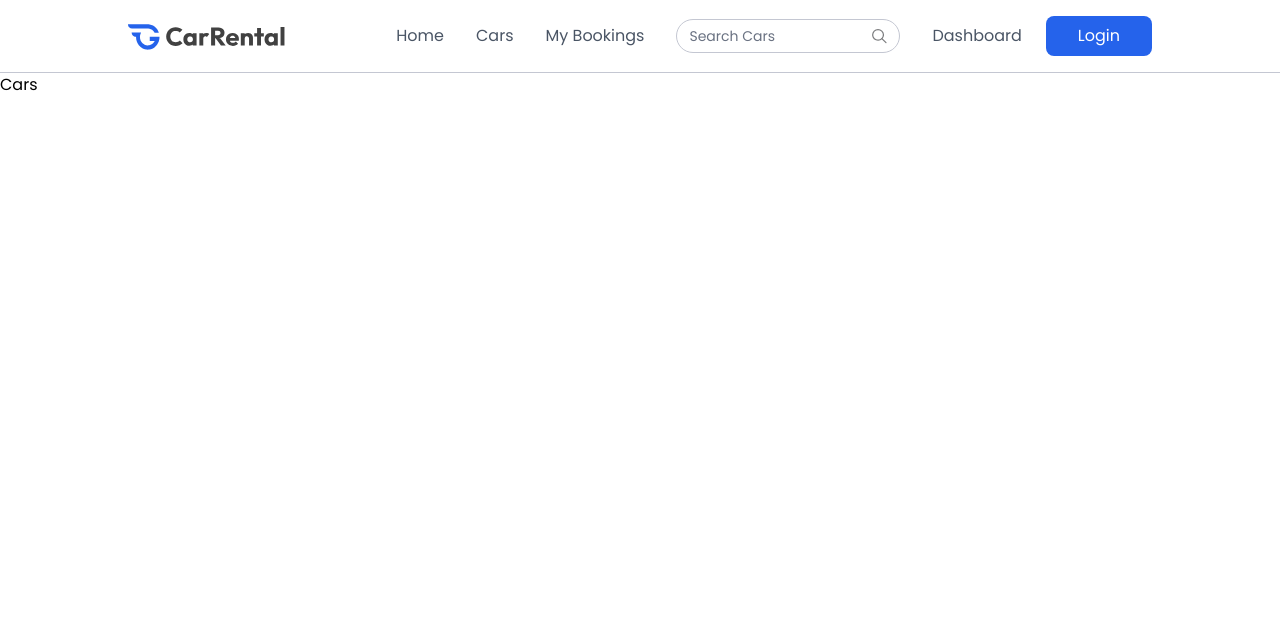
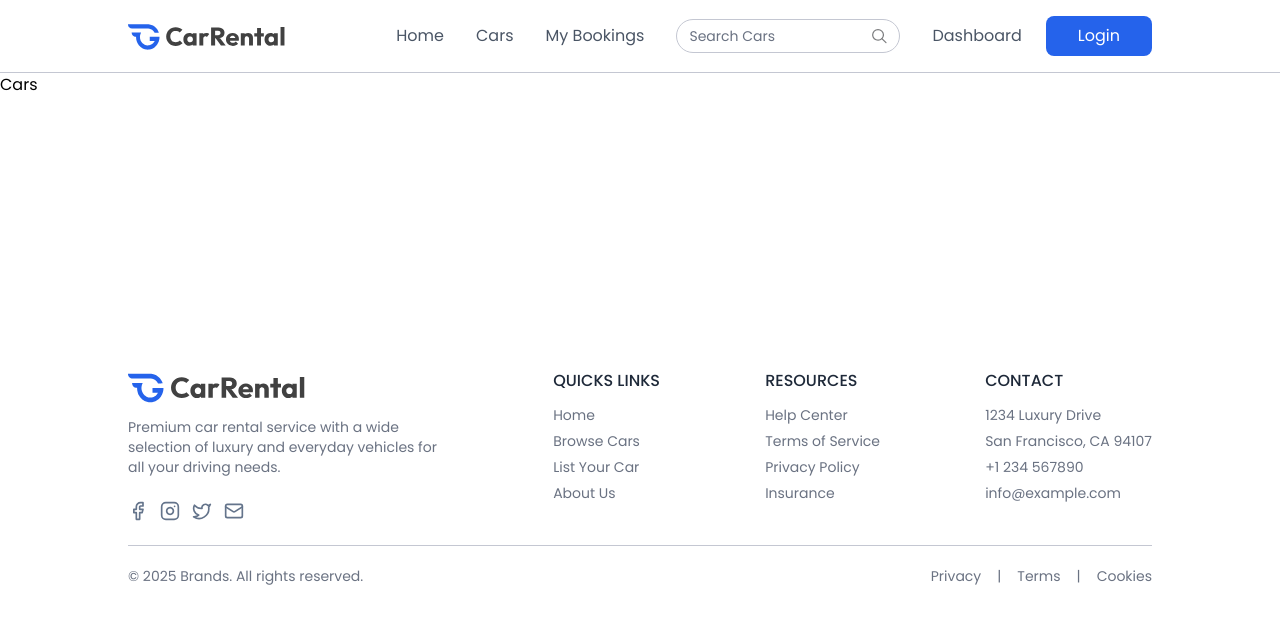
Before and after one commit to Shlok-Maktarpara-23/Car-Rental-Mern, a React (Vite) app in the folder client/: page /cars in a window 1280 px wide. Shown: the top 624 px of the page. Built offline with nearby package versions, Linux system fonts and the light colour scheme.

Commit message:
feat: add Footer section in all page except owner page

```diff
--- a/client/src/App.jsx
+++ b/client/src/App.jsx
@@ -1,19 +1,21 @@
-import React, { useState } from 'react'
-import Navbar from './components/Navbar'
-import { useLocation } from 'react-router-dom';
-import AppRoutes from './routes';
+import React, { useState } from "react";
+import Navbar from "./components/Navbar";
+import { useLocation } from "react-router-dom";
+import AppRoutes from "./routes";
+import Footer from "./components/Footer";
 
 const App = () => {
-
-  const [ShowLogin,setShowLogin] = useState(false);
-  const isOwnerPath = useLocation().pathname.startsWith('/owner')
+  const [ShowLogin, setShowLogin] = useState(false);
+  const isOwnerPath = useLocation().pathname.startsWith("/owner");
 
   return (
     <>
-      {!isOwnerPath && <Navbar setShowLogin={setShowLogin}/>}
+      {!isOwnerPath && <Navbar setShowLogin={setShowLogin} />}
       <AppRoutes />
+
+      {!isOwnerPath && <Footer />}
     </>
-  )
-}
+  );
+};
 
-export default App
+export default App;
--- /dev/null
+++ b/client/src/components/Footer.jsx
@@ -0,0 +1,128 @@
+import React from "react";
+import {
+  facebook_logo,
+  gmail_logo,
+  instagram_logo,
+  logo,
+  twitter_logo,
+} from "../assets";
+
+const Footer = () => {
+  return (
+    <div className="pt-8 px-6 md:px-16 lg:px-24 xl:px-32 mt-60 text-sm text-gray-500">
+      <div className="flex flex-wrap justify-between items-start gap-8 pb-6 border-borderColour border-b">
+        <div>
+          <img src={logo} alt="logo" className="h-8 md:h-9" />
+          <p className="max-w-80 mt-3">
+            Premium car rental service with a wide selection of luxury and
+            everyday vehicles for all your driving needs.
+          </p>
+          <div className="flex items-center gap-3 mt-6">
+            <a href="#">
+              <img
+                src={facebook_logo}
+                alt="facebook logo"
+                className="w-5 h-5"
+              />
+            </a>
+            <a href="#">
+              <img
+                src={instagram_logo}
+                alt="instagram logo"
+                className="w-5 h-5"
+              />
+            </a>
+            <a href="#">
+              <img src={twitter_logo} alt="twitter logo" className="w-5 h-5" />
+            </a>
+            <a href="#">
+              <img src={gmail_logo} alt="gmail logo" className="w-5 h-5" />
+            </a>
+          </div>
+        </div>
+
+        <div>
+          <h2 className="text-base font-medium text-gray-800 uppercase">
+            Quicks Links
+          </h2>
+          <ul className="mt-3 flex flex-col gap-1.5">
+            <li>
+              <a href="#">Home</a>
+            </li>
+            <li>
+              <a href="#">Browse Cars</a>
+            </li>
+            <li>
+              <a href="#">List Your Car</a>
+            </li>
+            <li>
+              <a href="#">About Us</a>
+            </li>
+          </ul>
+        </div>
+
+        <div>
+          <h2 className="text-base font-medium text-gray-800 uppercase">
+            Resources
+          </h2>
+          <ul className="mt-3 flex flex-col gap-1.5">
+            <li>
+              <a href="#">Help Center</a>
+            </li>
+            <li>
+              <a href="#">Terms of Service</a>
+            </li>
+            <li>
+              <a href="#">Privacy Policy</a>
+            </li>
+            <li>
+              <a href="#">Insurance</a>
+            </li>
+          </ul>
+        </div>
+
+        <div>
+          <h2 className="text-base font-medium text-gray-800 uppercase">
+            Contact
+          </h2>
+          <ul className="mt-3 flex flex-col gap-1.5">
+            <li>
+              1234 Luxury Drive
+            </li>
+            <li>
+              San Francisco, CA 94107
+            </li>
+            <li>
+              +1 234 567890
+            </li>
+            <li>
+              info@example.com
+            </li>
+          </ul>
+        </div>
+
+      </div>
+
+      <div className="flex flex-col md:flex-row gap-2 items-center justify-between py-5">
+        <p>
+          © {new Date().getFullYear()} Brands. All rights reserved.
+        </p>
+        <ul className="flex items-center gap-4">
+          <li>
+            <a href="#">Privacy</a>
+          </li>
+          <li>|</li>
+          <li>
+            <a href="#">Terms</a>
+          </li>
+          <li>|</li>
+          <li>
+            <a href="#">Cookies</a>
+          </li>
+        </ul>
+      </div>
+    </div>
+  );
+};
+
+export default Footer;
```
